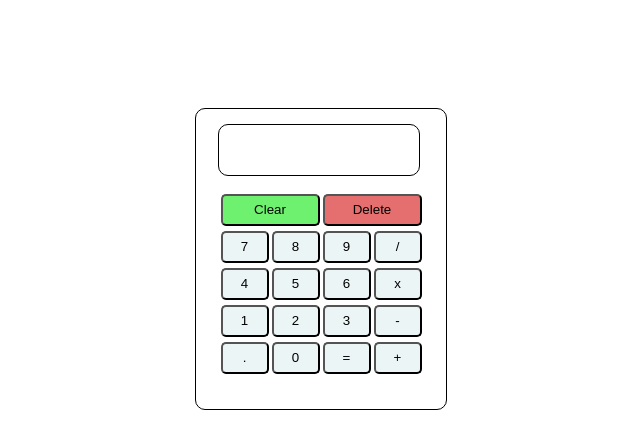
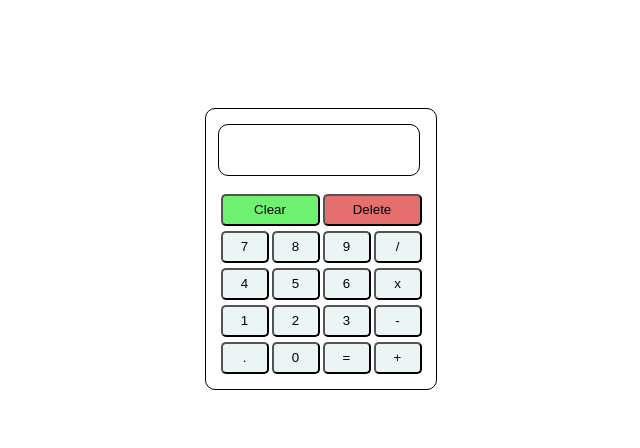
Before and after one commit to Karafakioglu/calculator, a plain HTML site: page index.html in a window 1280 px wide. Shown: the whole page, without its empty margins (319-959 px from the left). Drawn offline with Linux system fonts and the light colour scheme.

Commit message:
change calculator-container size

```diff
--- a/style.css
+++ b/style.css
@@ -9,8 +9,8 @@ body{
     display: flex;
     align-items: center;
     flex-direction: column;
-    width: 250px;
-    height: 300px;
+    width: 230px;
+    height: 280px;
     border-radius: 10px;
 }
 
```
